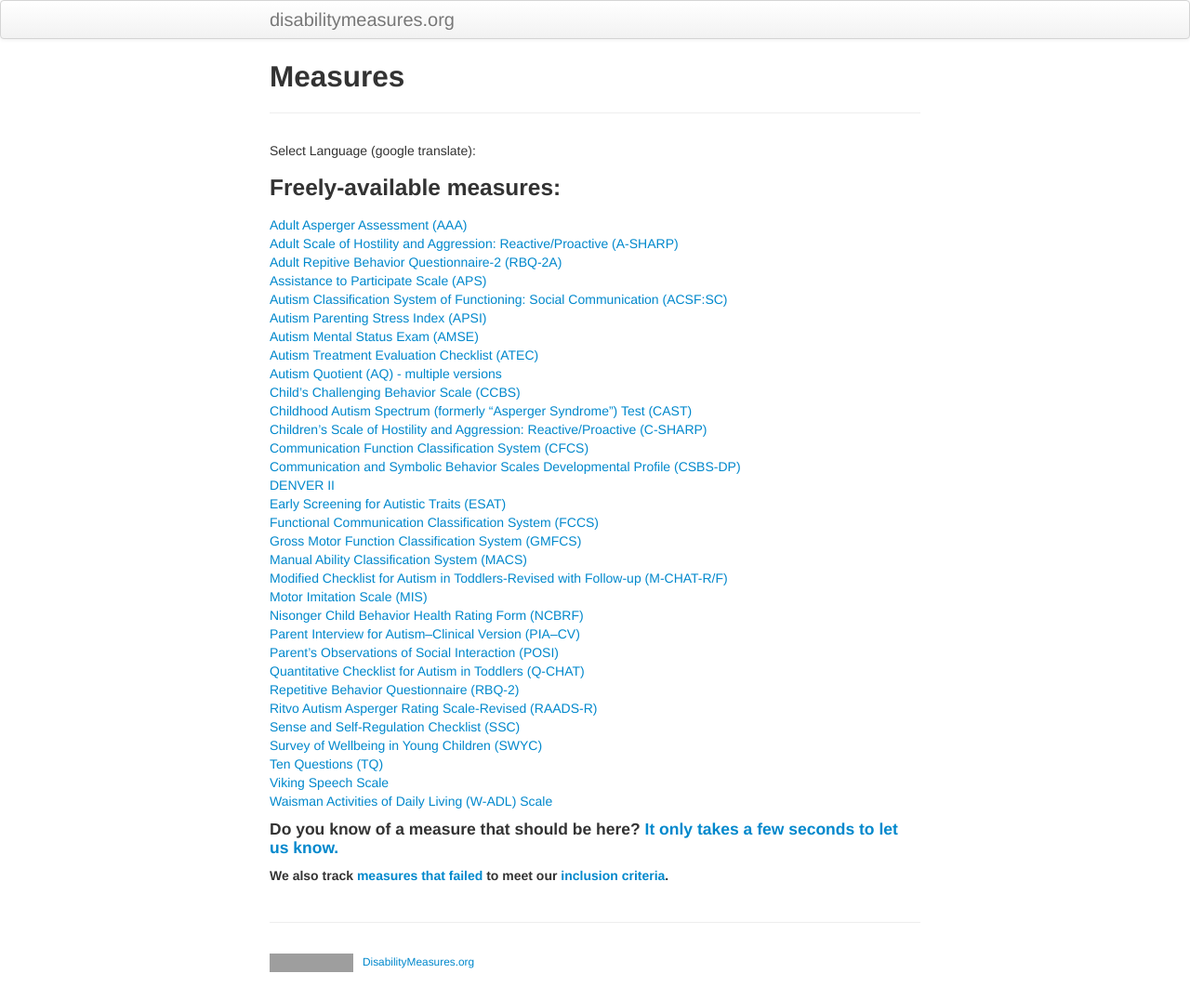
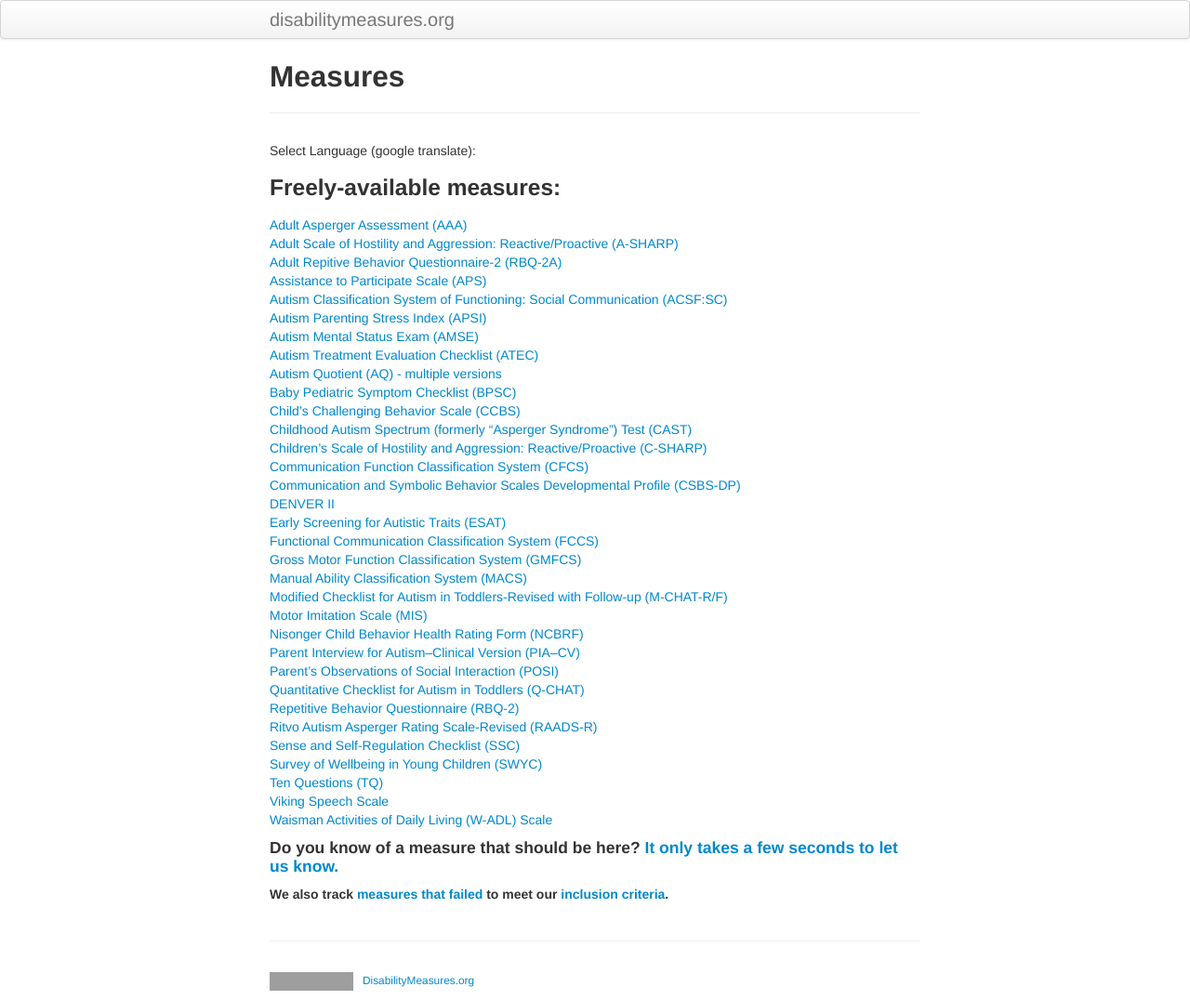
Before and after one commit to mjmaenner/disabilitymeasures, a Jekyll site: the page built from measures/index.md, in a window 1280 px wide. Shown: the whole page at 93% size. Built offline with Jekyll 4.4.1, drawn with Linux system fonts in a browser that asks for light colours; grey boxes are pictures that could not be loaded.

Commit message:
added BPSC

```diff
--- a/measures/index.md
+++ b/measures/index.md
@@ -22,6 +22,7 @@ function googleTranslateElementInit() {
 [Autism Mental Status Exam (AMSE)](http://disabilitymeasures.org/amse)
 [Autism Treatment Evaluation Checklist (ATEC)](http://disabilitymeasures.org/atec)
 [Autism Quotient (AQ) - multiple versions](http://disabilitymeasures.org/aq)
+[Baby Pediatric Symptom Checklist (BPSC)](http://disabilitymeasures.org/BPSC/)
 [Child’s Challenging Behavior Scale (CCBS)](http://disabilitymeasures.org/ccbs)
 [Childhood Autism Spectrum (formerly "Asperger Syndrome") Test (CAST)](http://disabilitymeasures.org/cast)
 [Children's Scale of Hostility and Aggression: Reactive/Proactive (C-SHARP)](http://disabilitymeasures.org/c-sharp)
```
